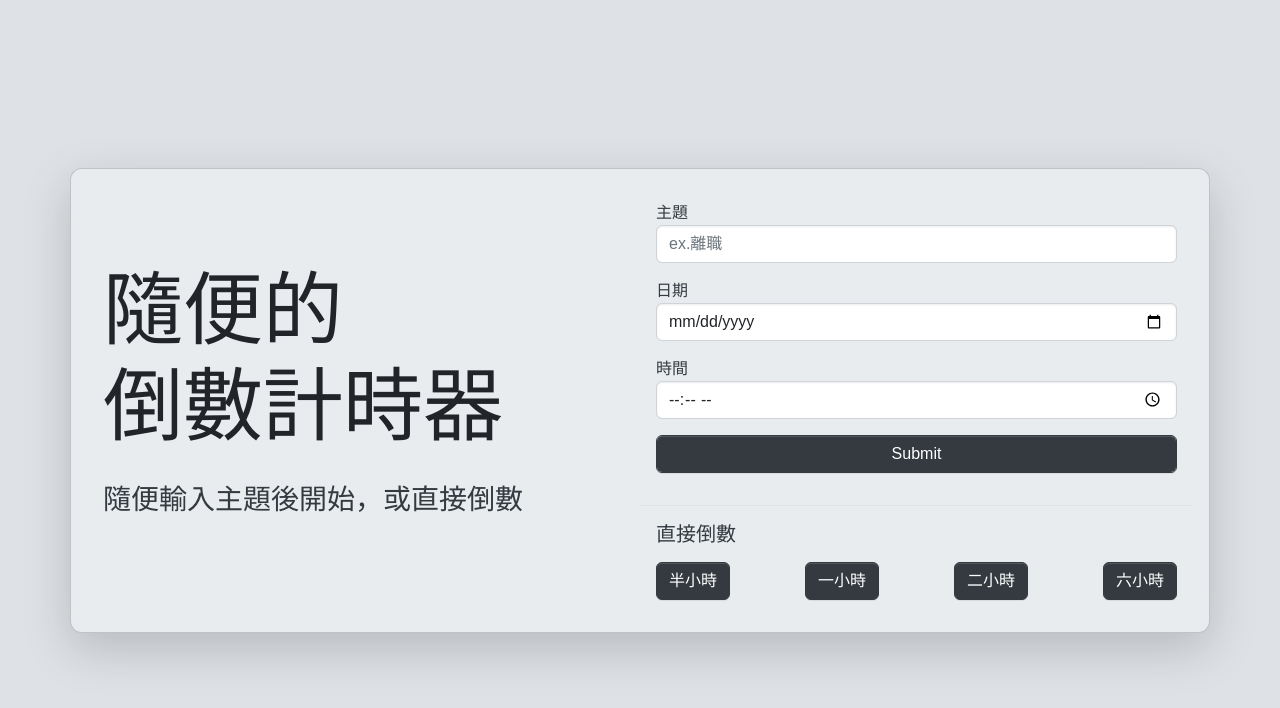
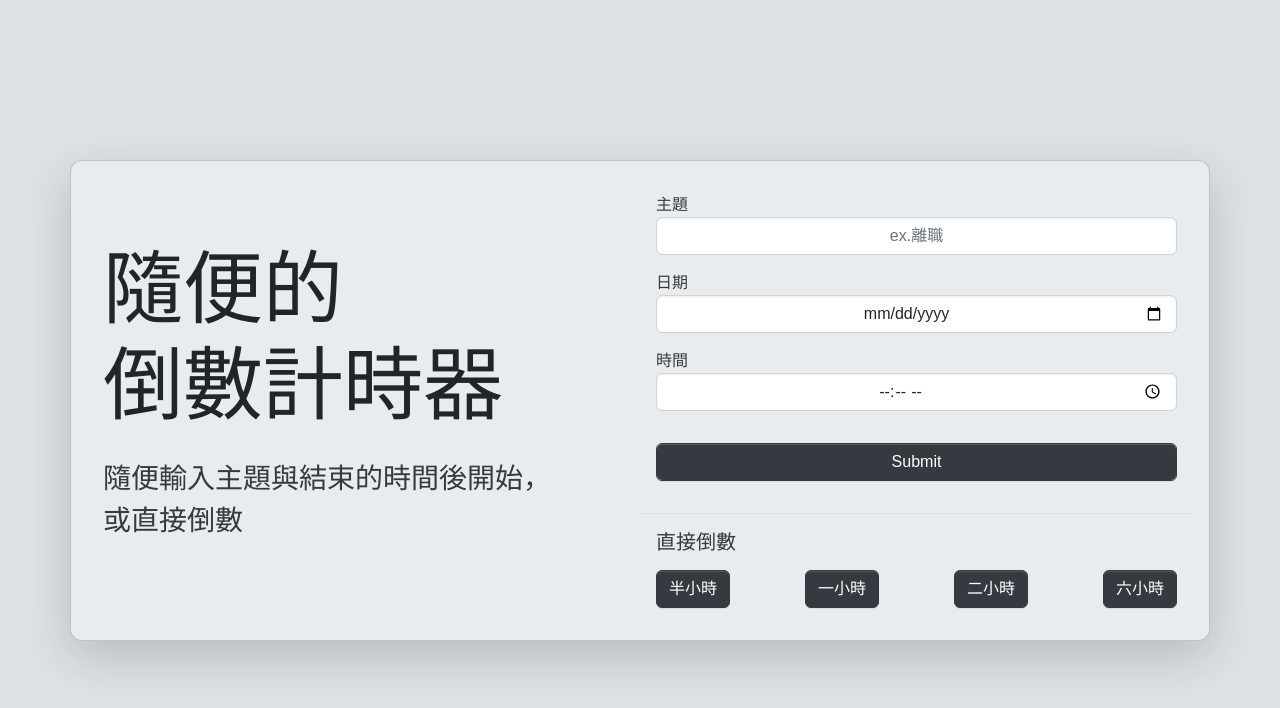
Before and after one commit to meo2326cc/countdown_counter, a React (Create React App) app: page /#/ in a window 1280 px wide. Shown: the top 708 px of the page. Built offline with nearby package versions, Linux system fonts and the light colour scheme; a web font is replaced by a local one.

Commit message:
add share link
-新增複製網址按鈕

```diff
--- a/src/App.js
+++ b/src/App.js
@@ -2,7 +2,6 @@ import { useEffect, useReducer, useState, memo } from "react";
 import ConfettiExplosion from "react-confetti-explosion";
 import { useParams } from "react-router";
 import Sidebar from "./sidebar.js";
-import template from "./template.js";
 import "animate.css";
 import Template from "./template.js";
 import { CopyToClipboard } from "react-copy-to-clipboard";
@@ -52,6 +51,12 @@ function LinkArea() {
   const [copied, setCopied] = useState(false);
 
   return (
+      <div className="input-group mt-3">
+        <input
+          type="text"
+          className="form-control"
+          value={document.URL}
+        />
     <CopyToClipboard
       text={document.URL}
       onCopy={() => {
@@ -61,15 +66,6 @@ function LinkArea() {
         }, 2000);
       }}
     >
-      <div className="input-group mt-3">
-        <input
-          type="text"
-          className="form-control"
-          aria-label="Recipient's username"
-          aria-describedby="button-addon2"
-          value={document.URL}
-        />
-
         <button
           className="btn btn-success"
           style={{ width: "150px" }}
@@ -78,8 +74,9 @@ function LinkArea() {
         >
           {copied ? "已複製！" : "分享計時器網址"}
         </button>
+    </CopyToClipboard>
       </div>
-    </CopyToClipboard>
+
   );
 }
 
@@ -176,7 +173,7 @@ function CountDown({ id, progressTime }) {
             className="animate__animated animate__fadeInDown animate__faster number d-flex justify-content-center"
           >
             <h2 className="text-warning">
-              {state.leftDays}天<ConfettiExplosion key={state.leftDays} />
+              {state.leftDays}天{state.countOver && <ConfettiExplosion />}
             </h2>
           </div>
           <h2 className="text-warning">-</h2>
@@ -201,7 +198,7 @@ function CountDown({ id, progressTime }) {
             <h2 className="text-warning">{state.leftSeconds}秒</h2>
           </div>
         </div>
-        {/* { isLoading ? null : <div className="position-absolute bg-100 d-flex align-items-center justify-content-center h-100">loading...</div>} */}
+
       </div>
       <ProgressBar
         update={state.leftSeconds}
@@ -213,7 +210,7 @@ function CountDown({ id, progressTime }) {
 }
 
 function ProgressBar({ update, time, progressTime }) {
-  //const November = Date.parse("November 1, 2023");
+
 
   const startTime = new Date(
     progressTime[0],
--- a/src/all.scss
+++ b/src/all.scss
@@ -2,7 +2,6 @@
 @import './variables';
 @import 'bootstrap/scss/bootstrap';
 @import url('https://fonts.googleapis.com/css2?family=DotGothic16&display=swap');
-//@import url('/node_modules/bootstrap-icons/font/fonts/bootstrap-icons.woff');
 
 ::selection{
     color: $gray-300;
@@ -21,8 +20,8 @@ body{
 }
 
 #root{
-    height: 100vh;
-    height: 100dvh;
+    min-height: 100vh;
+    min-height: 100dvh;
 }
 
 .w-600px{
--- a/src/homepage.js
+++ b/src/homepage.js
@@ -1,4 +1,3 @@
-import Template from "./template.js";
 import Setting from "./setting.js";
 
 export default function HomePage(){
@@ -15,7 +14,7 @@ export default function HomePage(){
                 <br />
                 倒數計時器
               </h1>
-              <p className="fs-3">隨便輸入主題後開始，或直接倒數 </p>
+              <p className="fs-3">隨便輸入主題與結束的時間後開始， <br/> 或直接倒數 </p>
             </div>
           </div>
           <div className="col-12 col-md-6">
--- a/src/setting.js
+++ b/src/setting.js
@@ -47,17 +47,17 @@ export default function Setting(){
     <form onSubmit={submit} className="p-3">
         <div>
         <label htmlFor="title"> 主題 </label>
-        <input className="form-control mb-3" type="text" id="title" name="title" onChange={handleInput} placeholder="ex.離職" required />
+        <input className="form-control mb-3 text-center" type="text" id="title" name="title" onChange={handleInput} placeholder="ex.離職" required pattern="[^/]"/>
         </div>
         <div>
         <label htmlFor="date"> 日期 </label>
-        <input className="form-control mb-3" type="date" name="date" onChange={handleInput} required />
+        <input className="form-control mb-3 text-center" type="date" name="date" onChange={handleInput} required />
         </div>
         <div>
         <label htmlFor="time"> 時間 </label>
-        <input className="form-control mb-3" type="time" name="time" onChange={handleInput} required />
+        <input className="form-control mb-3 text-center" type="time" name="time" onChange={handleInput} required />
         </div>
-        <input className="form-control mb-3 btn-primary btn" type="submit"/>
+        <input className="form-control  my-3 btn-primary btn" type="submit"/>
      </form>
      <div className="border-top px-3">
       <h3 className="fs-5 my-3"> 直接倒數</h3>
--- a/src/sidebar.js
+++ b/src/sidebar.js
@@ -14,7 +14,7 @@ export default function Sidebar(){
 
     <div className="offcanvas offcanvas-end" tabIndex="-1"  id="offcanvas" >
   <div className="offcanvas-header">
-    <h5 className="offcanvas-title" id="offcanvasExampleLabel">設定</h5>
+    <h5 className="offcanvas-title" id="offcanvasExampleLabel">新增倒數計時器</h5>
     <button type="button" className="btn-close text-reset" data-bs-dismiss="offcanvas" aria-label="Close"></button>
   </div>
   <div className="offcanvas-body">
@@ -31,18 +31,20 @@ export default function Sidebar(){
 function Setting(){
 
     const [info , setInfo] = useState({ date:'' , time: '', title: '' })
-    const setNewCounter = useNavigate();
+    //const setNewCounter = useNavigate();
 
     function submit(e){
         e.preventDefault();
         setInfo( { date:'' , time: '', title: '' } )
-        setNewCounter( '/' + info.date + info.time + '/' + startTime(new Date()) + '/' + info.title  )
+        //setNewCounter( '/' + info.date + info.time + '/' + startTime(new Date()) + '/' + info.title  )
+        window.open( '#/' + info.date + info.time + '/' + startTime(new Date()) + '/' + info.title , '_blank' )
     }
 
     function setTime( futureTimeMinutes , title ) {
       const targetTime = new Date()
       targetTime.setTime( new Date().getTime() + futureTimeMinutes * 1000 * 60 )
-      setNewCounter(  '/' + startTime(targetTime) + '/' + startTime(new Date()) + '/' + title  )
+      //setNewCounter(  '/' + startTime(targetTime) + '/' + startTime(new Date()) + '/' + title  )
+      window.open( '#/' + startTime(targetTime) + '/' + startTime(new Date()) + '/' + title  , '_blank' )
     }
 
     function startTime(timeObj) {
@@ -72,17 +74,17 @@ function Setting(){
     <form onSubmit={submit} className="p-3">
         <div>
         <label htmlFor="title"> 主題 </label>
-        <input className="form-control mb-3" type="text" id="title" name="title" onChange={handleInput} placeholder="ex.離職" required />
+        <input className="form-control mb-3 text-center" type="text" id="title" name="title" onChange={handleInput} placeholder="ex.離職" required />
         </div>
         <div>
         <label htmlFor="date"> 日期 </label>
-        <input className="form-control mb-3" type="date" name="date" onChange={handleInput} required />
+        <input className="form-control mb-3 text-center" type="date" name="date" onChange={handleInput} required />
         </div>
         <div>
         <label htmlFor="time"> 時間 </label>
-        <input className="form-control mb-3" type="time" name="time" onChange={handleInput} required/>
+        <input className="form-control mb-3 text-center" type="time" name="time" onChange={handleInput} required/>
         </div>
-        <input className="form-control mb-3 btn-primary btn" type="submit"  data-bs-dismiss="offcanvas" />
+        <button className="form-control my-3 btn-primary btn" type="submit"  data-bs-dismiss="offcanvas">新增計時器</button>
      </form>
      <div className="border-top px-3">
       <h3 className="fs-5 my-3"> 直接倒數</h3>
```
Also changed, not shown: package.json (+4 -5 lines), 2 other files (tests, documents, lock files or other folders).
